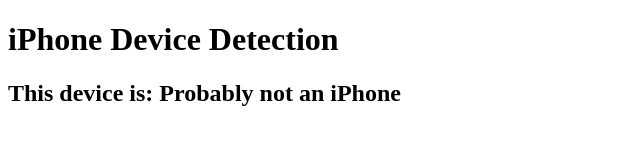
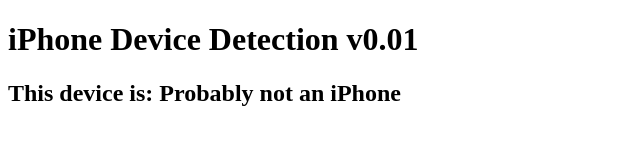
Before and after one commit to SilasReinagel/iPhoneDeviceDetectionWeb, a plain HTML site: page index.html in a window 1280 px wide. Shown: the whole page, without its empty margins (0-640 px from the left). Drawn offline with Linux system fonts and the light colour scheme.

Commit message:
Add Version Label

```diff
--- a/index.html
+++ b/index.html
@@ -15,6 +15,6 @@
   </script>
 </head>
 <body onload="detectDevice()">
-  <h1>iPhone Device Detection</h1>
+  <h1>iPhone Device Detection v0.01</h1>
 </body>
 </html>
```
